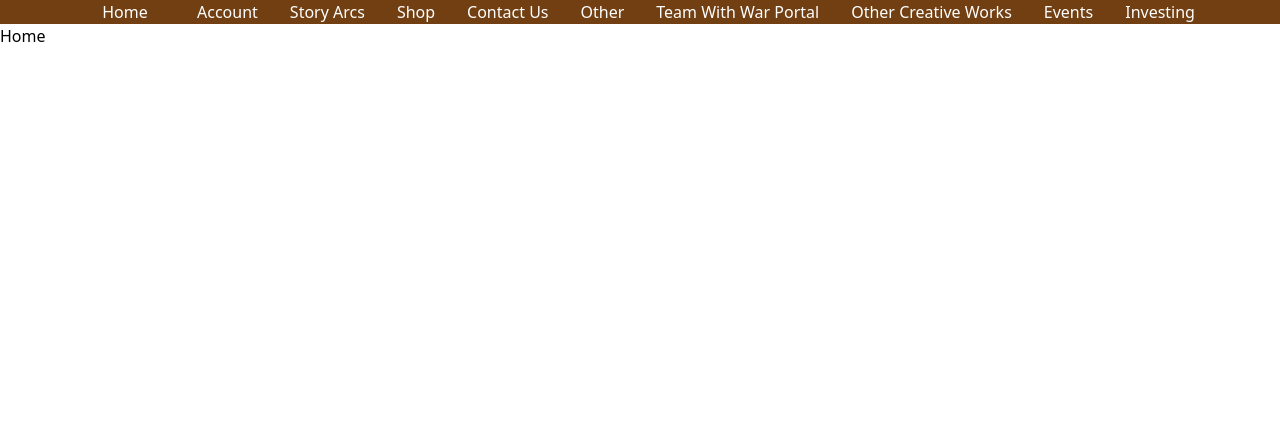
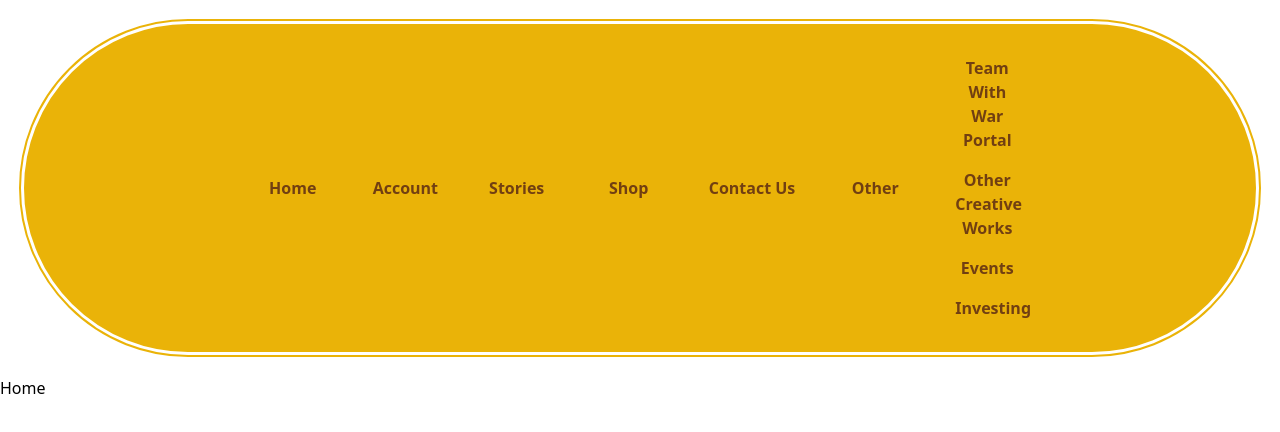
Before and after one commit to GithubWarPortal/GithubWarPortal, a React (Vite) app in the folder WarPortal/: page / in a window 1280 px wide. Both pictures are taken after a click on the button "Other". Shown: the top 432 px of the page. Built offline with nearby package versions, Linux system fonts and the light colour scheme.

Commit message:
styled navbar yellow, rounded all corners

```diff
--- a/WarPortal/src/components/Navbar.jsx
+++ b/WarPortal/src/components/Navbar.jsx
@@ -7,40 +7,41 @@ export default function Navbar() {
     setOpen(!open);
   };
   return (
-    <div className="bg-yellow-900 text-white">
+    <div className="bg-yellow-500  text-yellow-900 border-8 border-white border-double m-4 p-6 rounded-full ">
       <nav>
-        <ul className="flex flex-wrap justify-center gap-8 text-center">
-          <li className="hover:bg-red-800 w-20 rounded-full ">
+        <ul className="flex flex-wrap gap-8 justify-center text-center place-items-center">
+          <li className="hover:bg-red-900 w-20  hover:bg-opacity-20 p-2 rounded-full font-bold hover:text-white hover:border-white text-center hover:border-2 hover:font-bold">
             <Link to="/Home">Home</Link>
           </li>
-          <li>
+          <li className="hover:bg-red-900 w-20  hover:bg-opacity-20 p-2 rounded-full font-bold hover:text-white hover:border-white text-center hover:border-2 hover:font-bold">
             <Link to="/Account">Account</Link>
           </li>
-          <li>
-            <Link to="/StoryArcs">Story Arcs</Link>
+          <li className="hover:bg-red-900 w-20  hover:bg-opacity-20 p-2 rounded-full font-bold hover:text-white hover:border-white text-center hover:border-2 hover:font-bold">
+
+           <Link to="/StoryArcs">Stories</Link>
           </li>
-          <li>
+          <li className="hover:bg-red-900 w-20  hover:bg-opacity-20 p-2 rounded-full font-bold hover:text-white hover:border-white text-center hover:border-2 hover:font-bold">
             <Link to="/Shop">Shop</Link>
           </li>
-          <li>
+          <li className="hover:bg-red-900 w-30  hover:bg-opacity-20 p-2 rounded-full font-bold hover:text-white hover:border-white text-center hover:border-2 hover:font-bold">
             <Link to="/ContactUs">Contact Us</Link>
           </li>
-          <button onClick={handleOpen}>Other</button>
+          <button className="hover:bg-red-900 w-20  hover:bg-opacity-20 p-2 rounded-full font-bold hover:text-white hover:border-white hover:border-2 hover:font-bold" onClick={handleOpen}>Other</button>
           {open ? (
             <div>
               <nav>
-                <ul className="flex flex-wrap justify-center gap-8 text-center">
-                  <li>
+                <ul className=" gap-8 ">
+                <li className="hover:bg-red-900 w-20 hover:bg-opacity-20 p-2 rounded-full font-bold hover:text-white hover:border-white text-center hover:border-2 hover:font-bold">
                     <Link to="/Team">Team With War Portal</Link>
                   </li>
 
-                  <li>
+                  <li className="hover:bg-red-900 w-20  hover:bg-opacity-20 p-2 rounded-full font-bold hover:text-white hover:border-white text-center hover:border-2 hover:font-bold">
                     <Link to="/OtherCreativeWorks">Other Creative Works</Link>
                   </li>
-                  <li>
+                  <li className="hover:bg-red-900 w-20  hover:bg-opacity-20 p-2 rounded-full font-bold hover:text-white hover:border-white text-center hover:border-2 hover:font-bold">
                     <Link to="/Events">Events</Link>
                   </li>
-                  <li>
+                  <li className="hover:bg-red-900 w-20  hover:bg-opacity-20 p-2 rounded-full font-bold hover:text-white hover:border-white text-center hover:border-2 hover:font-bold">
                     <Link to="/Investing">Investing</Link>
                   </li>
                 </ul>
```
